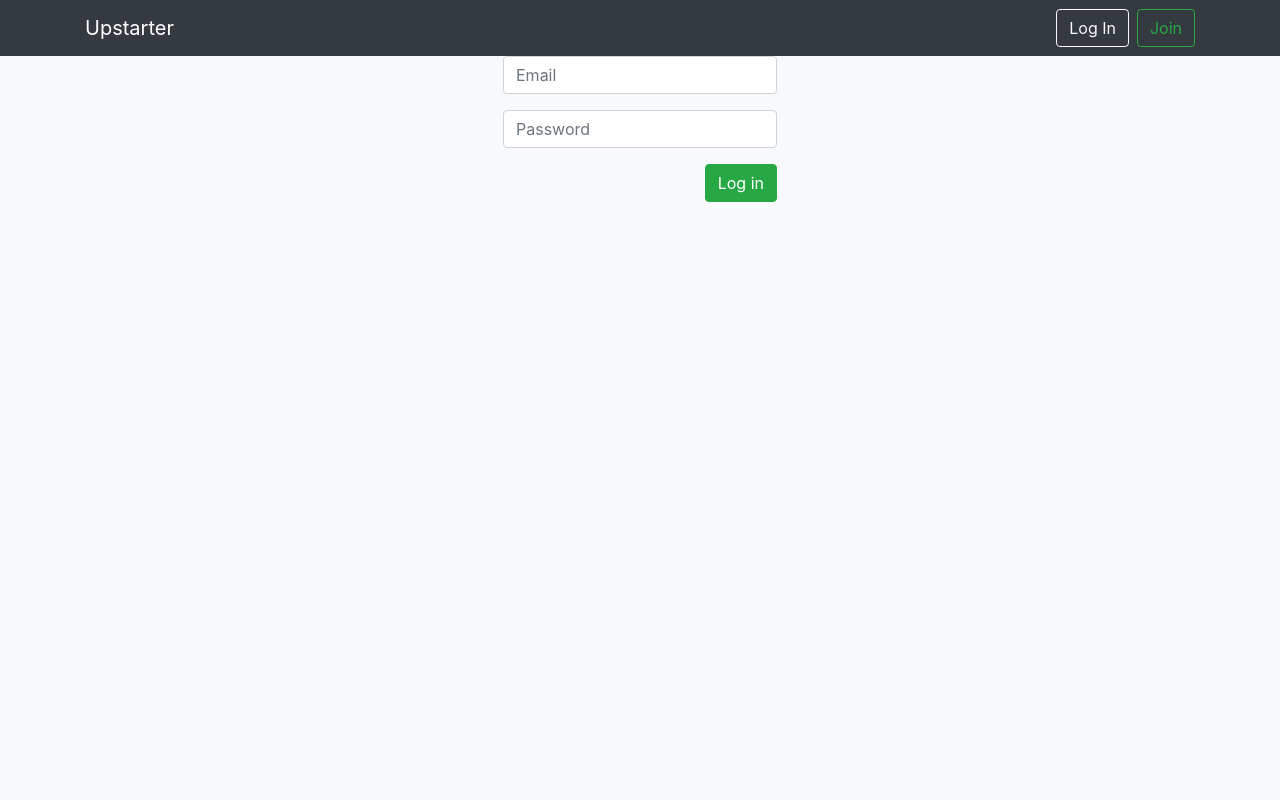
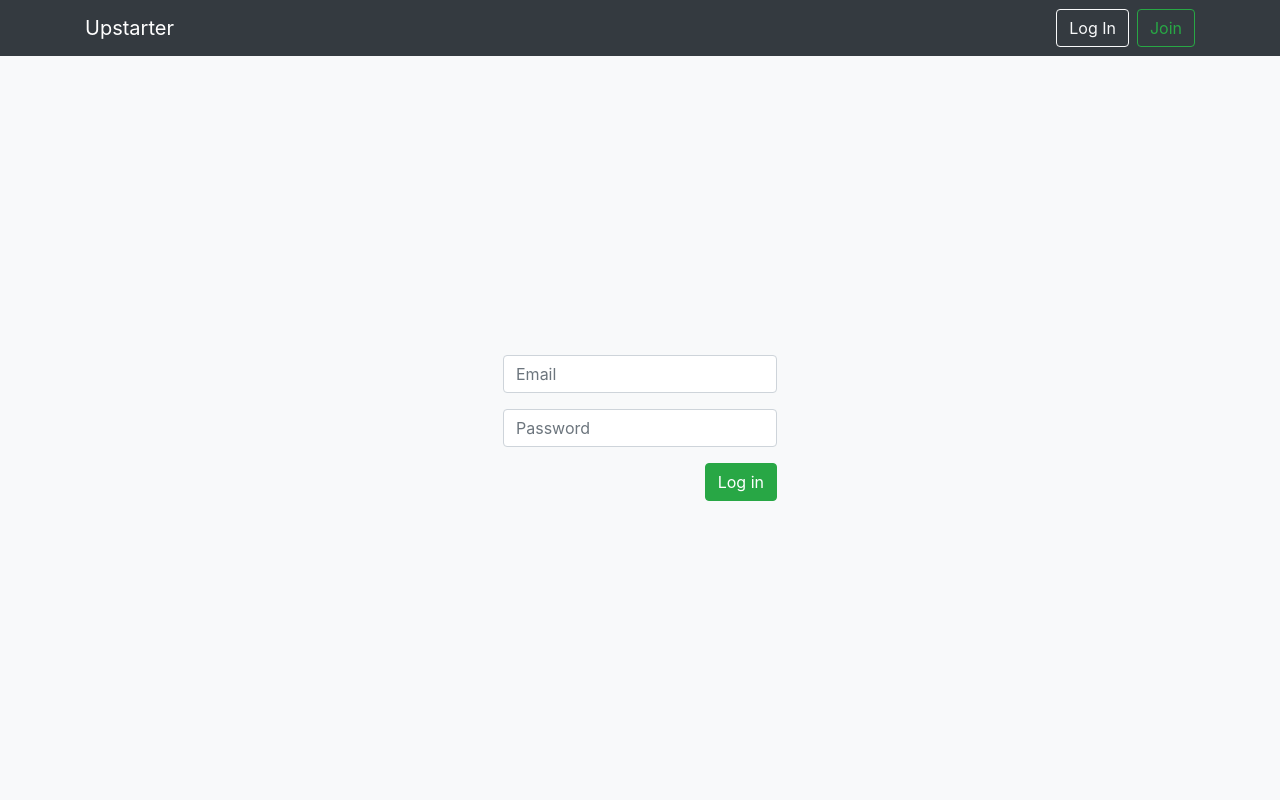
Before and after one commit to 1-206/upstarter, a Django app: page /authentication/login/ in a window 1280 px wide. Run offline with Django 3.2, Linux system fonts and the light colour scheme; some libraries are stand-ins or nearby versions.

Commit message:
Fix small visual issues

```diff
--- a/django/authentication/templates/authentication/login.html
+++ b/django/authentication/templates/authentication/login.html
@@ -1,7 +1,7 @@
 {% extends 'upstarter/base.html' %}
 
 {% block content %}
-  <div class="container-fluid container--main d-flex align-items-center justify-content-center">
+  <div class="container-fluid container--main d-flex align-items-center justify-content-center" style="min-height: calc(100vh - 56px)">
       <form method="post">
           {% csrf_token %}
           <div class="form-group">
--- a/django/authentication/templates/authentication/registration.html
+++ b/django/authentication/templates/authentication/registration.html
@@ -1,7 +1,7 @@
 {% extends 'upstarter/base.html' %}
 
 {% block content %}
-  <div class="container-fluid container--main d-flex align-items-center justify-content-center">
+  <div class="container-fluid container--main d-flex align-items-center justify-content-center" style="min-height: calc(100vh - 56px)">
       <form method="post">
           {% csrf_token %}
           <div class="form-group">
--- a/django/upstarter/templates/upstarter/user.html
+++ b/django/upstarter/templates/upstarter/user.html
@@ -16,9 +16,6 @@
       <div class="col-12 col-md-8 col-lg-9">
         <div class="user__headline d-flex align-items-center justify-content-between">
           <h1>{{user.name}} {{user.surname}}</h1>
-          <button class="btn text-secondary" type="submit" title="Edit">
-            <i class="fas fa-user-edit h2 m-0"></i>
-          </button>
         </div>
 
         <small class="user__info user__address">
```
